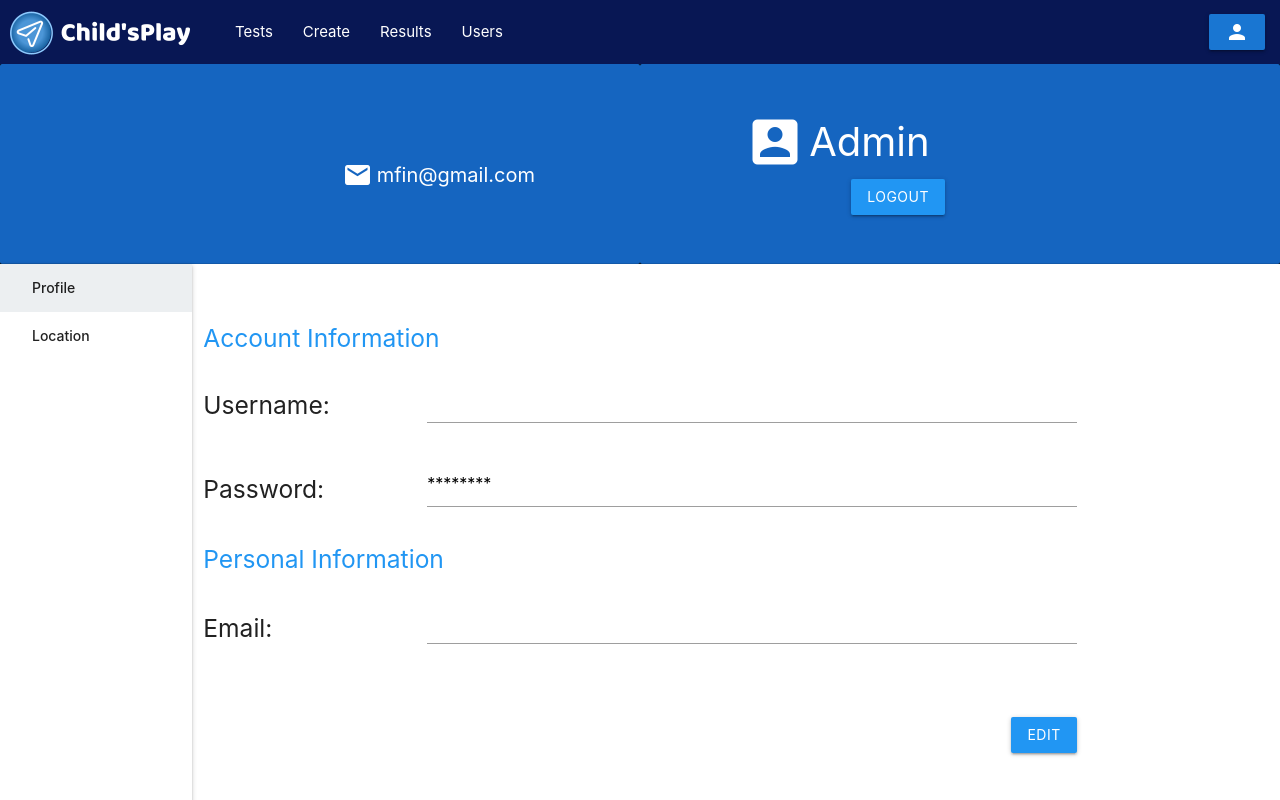
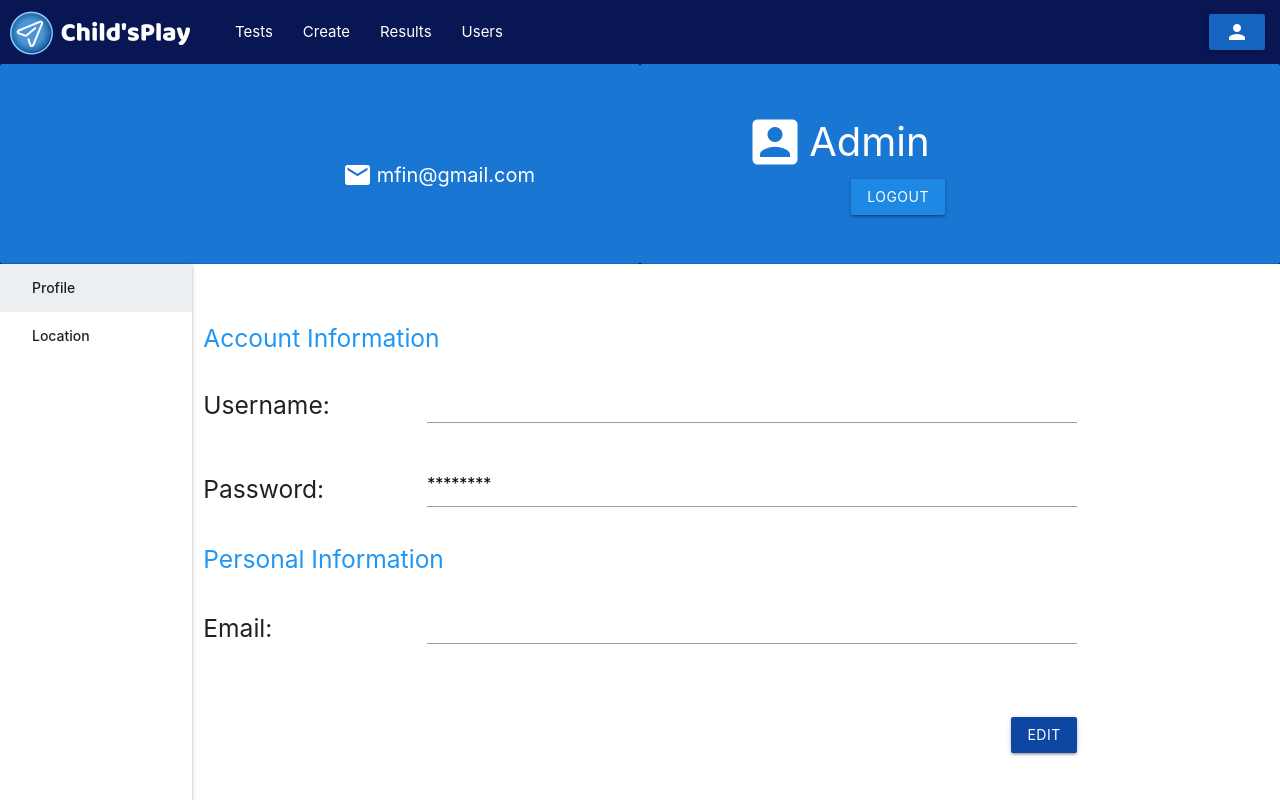
Before and after one commit to therealjuliazhang/ChildsPlay, a PHP site: page /CSIT321/adminProfile.php in a window 1280 px wide. Run offline with PHP 8.4, Linux system fonts and the light colour scheme; data that the repository does not hold is empty; some libraries are stand-ins or nearby versions.

Commit message:
design updates
buttons color(Admin side)

```diff
--- a/CreateNewTaskInCreateTest.php
+++ b/CreateNewTaskInCreateTest.php
@@ -274,8 +274,8 @@ Author:Zhixing Yang(5524726), Phuong Linh Bui (5624095), Alex Satoru Hanrahan (4
 				<div class="row">
 					<div class="col s12">
 						<p align="right">
-							<button name="createTaskBtn" id="submitBtn" class="submit waves-effect waves-light btn blue darken-2" onclick="createNewTask();">Create Task</button>
-							<a class="waves-effect waves-light btn blue darken-4" onClick="javascript:history.go(-1)">Cancel</a>
+              <a class="waves-effect waves-light btn red darken-1" onClick="javascript:history.go(-1)">Cancel</a>
+							<button name="createTaskBtn" id="submitBtn" class="submit waves-effect waves-light btn blue darken-4" onclick="createNewTask();">Create Task</button>
 						</p>
 					</div>
 				</div>
--- a/CreateTest.php
+++ b/CreateTest.php
@@ -45,6 +45,7 @@ if (count($taskIdList) > 0) {
     <meta name="viewport" content="width = device-width, initial-scale = 1">
     <link rel="stylesheet" href="https://fonts.googleapis.com/icon?family=Material+Icons">
     <link rel="stylesheet" href="https://cdnjs.cloudflare.com/ajax/libs/materialize/0.97.3/css/materialize.min.css">
+    <link rel="stylesheet" href="https://cdnjs.cloudflare.com/ajax/libs/materialize/1.0.0/css/materialize.min.css">
     <link rel="stylesheet" type="text/css" href="childsPlayStyle.css">
     <script src="https://code.jquery.com/jquery-3.3.1.min.js" integrity="sha256-FgpCb/KJQlLNfOu91ta32o/NMZxltwRo8QtmkMRdAu8=" crossorigin="anonymous"></script>
     <script src="https://cdnjs.cloudflare.com/ajax/libs/materialize/0.97.3/js/materialize.min.js"></script>
@@ -224,8 +225,8 @@ if (count($taskIdList) > 0) {
 			<br/>
             <p align="right">
                 <!-- <button type="submit" name="createTest" class="waves-effect waves-light btn blue darken-2">Create Test</button> -->
-                <input type="submit" name="createTest" class="submit waves-effect waves-light btn blue darken-2 right" value="Create Test">
-                <a class="waves-effect waves-light btn blue darken-4 right" href="viewExistingTests.php">Cancel</a>
+                <input type="submit" name="createTest" class="submit waves-effect waves-light btn blue darken-4 right" value="Create Test">
+                <a class="waves-effect waves-light btn red darken-1 right" href="viewExistingTests.php">Cancel</a>
             </p>
         </form>
     </div>
--- a/ViewExistingTests.php
+++ b/ViewExistingTests.php
@@ -98,12 +98,12 @@ Author:Zhixing Yang(5524726), Phuong Linh Bui (5624095), Alex Satoru Hanrahan (4
 				$taskQuery = "SELECT TA.*, T.taskTitle FROM TASKASSIGNMENT TA INNER JOIN TASK T WHERE TA.taskID = T.taskID AND testID=".$value["testID"];
 				$result = $conn->query($taskQuery);
 				if(mysqli_num_rows($result) == 0){
-					echo '</td><td class="previewCol"><a class="btn dropdown-button blue darken-4" onclick="showError('.$title.')"; >Preview</a>';
+					echo '</td><td class="previewCol"><a class="btn dropdown-button blue darken-2" onclick="showError('.$title.')"; >Preview</a>';
 				}
 				else{
 					$previewURL = "instruction.php?testID=".$value['testID']."&mode=preview&from=existingTests";
 					//echo $previewURL;
-					echo '</td><td class="previewCol"><a class="btn buttonsInTable blue darken-4" href="'.$previewURL.'">Preview</a>';
+					echo '</td><td class="previewCol"><a class="btn buttonsInTable blue darken-2" href="'.$previewURL.'">Preview</a>';
 					/*
 					echo '</td><td class="previewCol"><a class="btn dropdown-button blue darken-4" data-activates="dropdown'.$index.'">Preview</a>';
 					echo "<ul id='dropdown".$index."' class='dropdown-content'>";
@@ -183,4 +183,5 @@ table {
   width: 90px;
 }
 
+
 </style>
--- a/adminProfile.php
+++ b/adminProfile.php
@@ -55,7 +55,7 @@ $locationArray[] = $row;
   <!--Content User Information under the header-->
   <div class="navbar-fixed">
     <table id="infoTable" height="200px" class="white-text">
-      <tbody class="#1565c0 blue darken-3">
+      <tbody class="#1565c0 blue darken-2">
 	  <form action="" method="post">
         <tr>
           <td width="50%">
@@ -70,7 +70,7 @@ $locationArray[] = $row;
 				<i class="medium material-icons" id="mailIcon">account_box</i>
 				<span id="userType">Admin</span><br>
 				<!--<a class="waves-effect waves-light btn #2196f3 blue right" id="logoutButton" onclick="logout()">Logout</a>--->
-				<button type="submit" name="btnLogout" class="waves-effect waves-light btn #2196f3 blue right">Logout</button>
+				<button type="submit" name="btnLogout" class="waves-effect waves-light btn blue darken-1 right">Logout</button>
 				<?php
 				if(isset($_POST["btnLogout"])){
 					unset($_SESSION['userID']);
@@ -117,8 +117,8 @@ $locationArray[] = $row;
         </div>
         <div class="container">
           <div class="row">
-            <div class="col s1 offset-s11" id="editButtonDiv"><a class="waves-effect waves-light btn #2196f3 blue right" id="editButton">Edit</a></div>
-            <div class="col s1 offset-s11 hide" id="saveButtonDiv"><button class="submit waves-effect waves-light btn blue darken-2 right" id="saveButton" type="submit" value="submit">Save</button>
+            <div class="col s1 offset-s11" id="editButtonDiv"><a class="waves-effect waves-light btn blue darken-4 right" id="editButton">Edit</a></div>
+            <div class="col s1 offset-s11 hide" id="saveButtonDiv"><button class="submit waves-effect waves-light btn blue darken-4 right" id="saveButton" type="submit" value="submit">Save</button>
             </div>
           </div>
         </div>
@@ -135,9 +135,9 @@ $locationArray[] = $row;
      </div>
 
        <div class="row">
-         <div class="col s1 offset-s11"><a class="waves-effect waves-light btn blue darken-4 addCell hide right" id="addButtonB" onclick="appendRow()"><i class="material-icons">add</i></a></div>
-         <div class="col s1 offset-s10"><a class="waves-effect waves-light btn #2196f3 blue right" id="editButtonB">Edit</a></div>
-         <div class="col s1"><button class="waves-effect waves-light btn blue darken-2 right" id="saveButtonB" type="submit" value = "submit">Save</button></div>
+         <div class="col s1 offset-s11"><a class="waves-effect waves-light btn blue darken-2 addCell hide right" id="addButtonB" onclick="appendRow()"><i class="material-icons">add</i></a></div>
+         <div class="col s1 offset-s10"><a class="waves-effect waves-light btn #2196f3 blue darken-4 right" id="editButtonB">Edit</a></div>
+         <div class="col s1"><button class="waves-effect waves-light btn blue darken-4 right" id="saveButtonB" type="submit" value = "submit">Save</button></div>
        </div>
 
     </div>
--- a/comments.php
+++ b/comments.php
@@ -89,7 +89,7 @@ Author:Phuong Linh Bui (5624095), Alex Satoru Hanrahan (4836789), Ren Sugie(5679
 				  <div class="row">
 				<div class="col s12">
 					<div class="right-align">
-						<button type="submit" class="waves-effect waves-light btn blue darken-2" name="nextButton" ><!--onclick="next();"-->Next</button>
+						<button type="submit" class="waves-effect waves-light btn blue darken-4" name="nextButton" ><!--onclick="next();"-->Next</button>
 						<!--<button class="waves-effect waves-light btn blue darken-4" name="backButton">Back</button>-->
 					</div>
 				</div>
--- a/filterExistingTasks.php
+++ b/filterExistingTasks.php
@@ -127,7 +127,7 @@ function filter(){
 <div class="row">
 	<div class="col s1 offset-s11">
 		<!--<a class="waves-effect waves-light btn #2196f3 blue right" id="cancelButton">Cancel</a>-->
-		<a class="waves-effect waves-light btn blue darken-4" onClick="javascript:history.go(-1)">Cancel</a>
+		<a class="waves-effect waves-light btn red" onClick="javascript:history.go(-1)">Cancel</a>
 	</div>
 </div>
 </div>
--- a/header.html
+++ b/header.html
@@ -29,10 +29,20 @@ Author:Phuong Linh Bui (5624095), Alex Satoru Hanrahan (4836789), Ren Sugie(5679
         </ul>
 
         <ul class="right hide-on-med-and-down">
-          <a class="waves-effect waves-light btn blue darken-2 center-align" href="adminProfile.php" id="profileLinkButton"> <i class="material-icons" id="profileLinkIcon">person</i></a>
+          <a class="waves-effect waves-light btn center-align blue darken-3" href="adminProfile.php" id="profileLinkButton"> <i class="material-icons" id="profileLinkIcon">person</i></a>
         </ul>
       </div>
     </nav>
   </div>
 </body>
+
+<style media="screen">
+  nav ul a:hover {
+    background-color:#FF8C18;
+  }
+  /* #profileLinkButton{
+    background-color:#FF8C18;
+  } */
+</style>
+
 </html>
--- a/register.php
+++ b/register.php
@@ -257,7 +257,7 @@ body{
     margin-bottom: 20px;
 }
 .btn02{
-  background-color:#FF8C18
+  background-color:#FF8C18;
 }
 .divider{
 	margin: 50px 0px;
--- a/userPage.php
+++ b/userPage.php
@@ -93,7 +93,7 @@ Author:Zhixing Yang(5524726), Phuong Linh Bui (5624095), Alex Satoru Hanrahan (4
               echo "<td>Admin</td>";
             }
             //print buttons
-            echo "<td><a href='updateUserPage.php?uid=".$user["userID"]."&accepted=1' class='waves-effect waves-light btn acceptButton'>Accept</a></td>";
+            echo "<td><a href='updateUserPage.php?uid=".$user["userID"]."&accepted=1' class='waves-effect waves-light btn #0d47a1 blue darken-4 acceptButton'>Accept</a></td>";
             echo "<td><a href='updateUserPage.php?uid=".$user["userID"]."&accepted=-1' class='waves-effect waves-light btn #ff5252 red accent-2 declineButton'>Decline</a></td></tr>";
           }
           ?>
```
